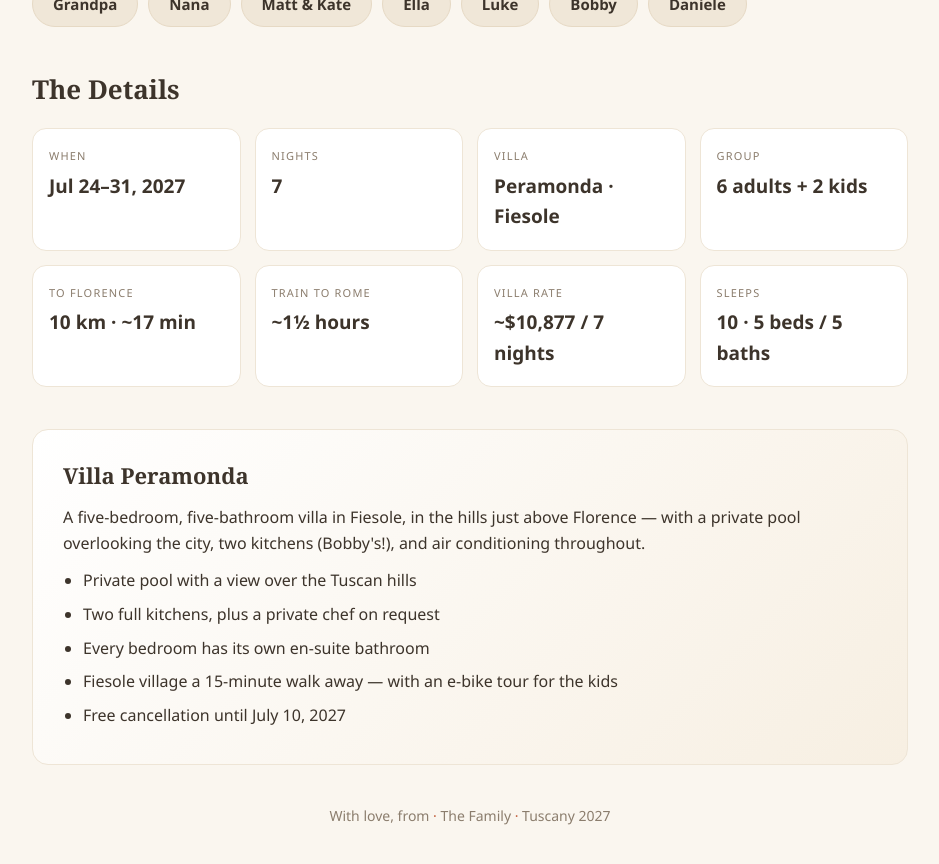
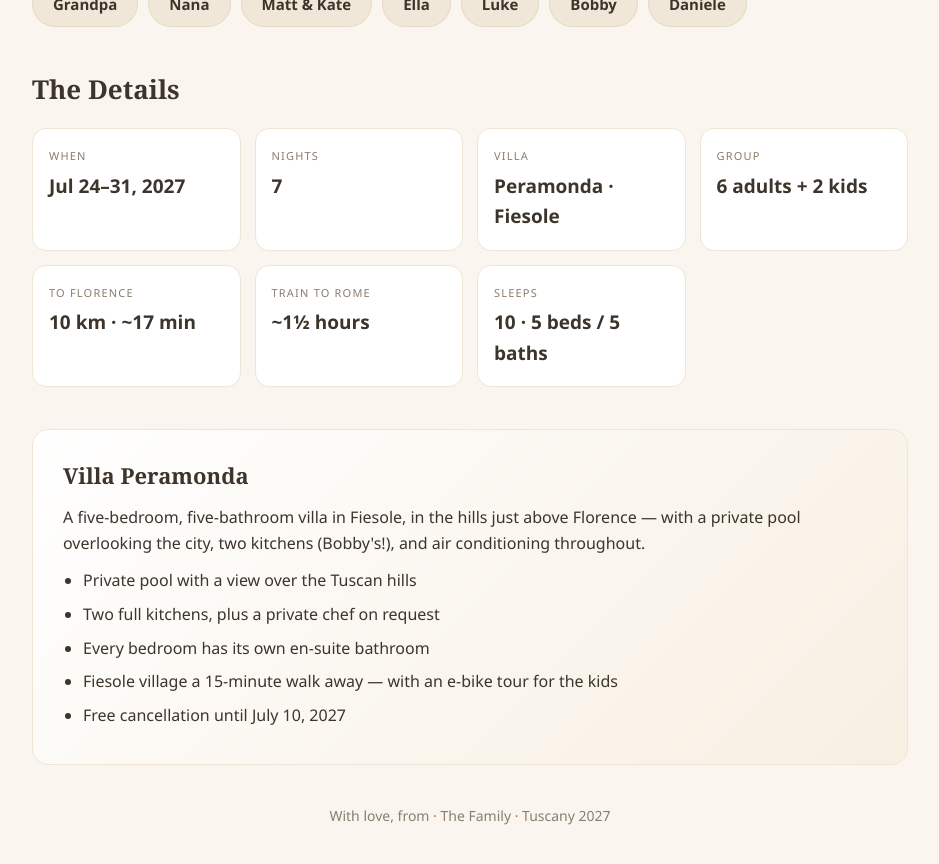
Before and after one commit to JohnForeman/MetrologyCentral, a Jekyll site: the page built from italy-adventure.html, in a window 1280 px wide and 900 px high, scrolled down 835 px. Shown: the top 864 px of the window, without its empty margins (170-1109 px from the left). Built offline with Jekyll 4.4.1, drawn with Linux system fonts in a browser that asks for light colours.

Commit message:
remove villa rate from family page

```diff
--- a/italy-adventure.html
+++ b/italy-adventure.html
@@ -115,7 +115,6 @@ sitemap: false
       <div class="fact"><div class="k">Group</div><div class="v">6 adults + 2 kids</div></div>
       <div class="fact"><div class="k">To Florence</div><div class="v">10 km · ~17 min</div></div>
       <div class="fact"><div class="k">Train to Rome</div><div class="v">~1½ hours</div></div>
-      <div class="fact"><div class="k">Villa rate</div><div class="v">~$10,877 / 7 nights</div></div>
       <div class="fact"><div class="k">Sleeps</div><div class="v">10 · 5 beds / 5 baths</div></div>
     </div>
 
```
